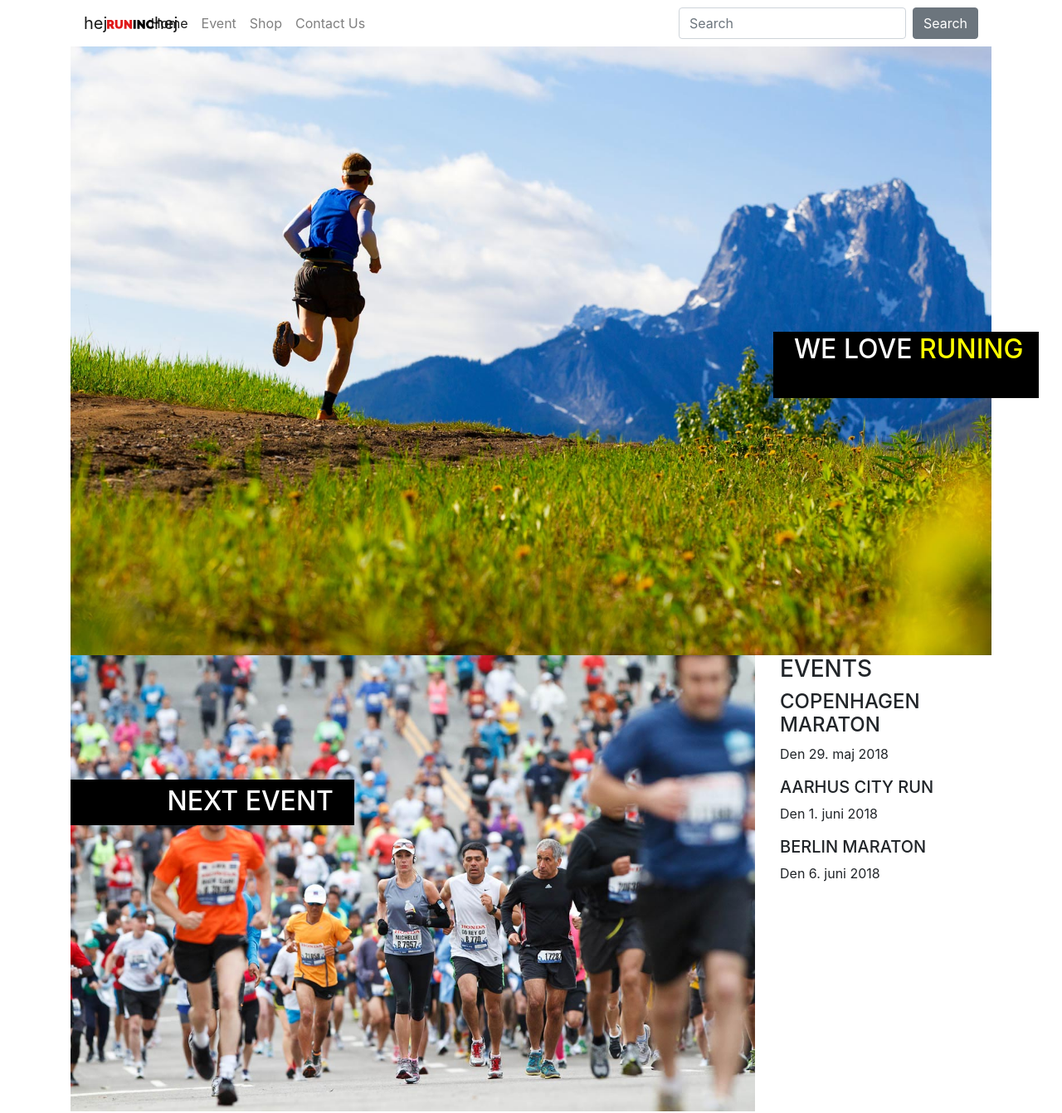
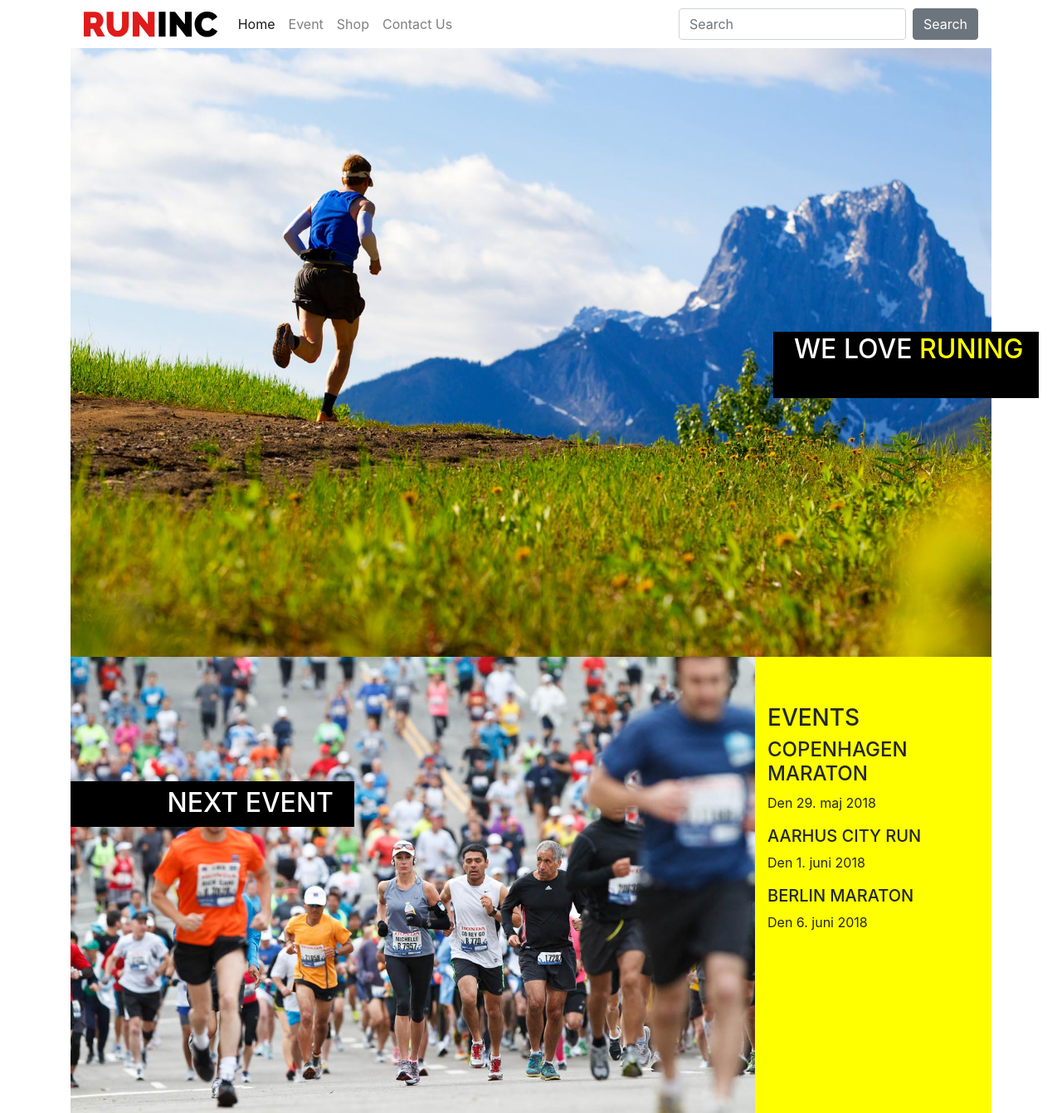
Before and after one commit to kirkemann/reactweb, a React (Create React App) app: page / in a window 1280 px wide. Shown: the whole page at 83% size. Built offline with nearby package versions, Linux system fonts and the light colour scheme.

Commit message:
Rettet img i navbar

```diff
--- a/src/components/Navbar/Navbar.js
+++ b/src/components/Navbar/Navbar.js
@@ -5,7 +5,7 @@ const Navbar = () => {
     return (
         <div className="container">
         <nav className="navbar navbar-expand-lg navbar-light bg-transparent">
-            <a className="navbar-brand" href="/">hej<img src={RunInc} alt="runins"/>hej</a>
+            <a className="img navbar-brand" href="/"><img src={RunInc} alt="runins"/></a>
                 <button className="navbar-toggler" type="button" data-toggle="collapse" data-target="#navbarSupportedContent" aria-controls="navbarSupportedContent" aria-expanded="false" aria-label="Toggle navigation">
                     <span className="navbar-toggler-icon"></span>
                 </button>
--- a/src/index.css
+++ b/src/index.css
@@ -38,3 +38,15 @@ span
   padding-top: 7px;
   text-align: right;
 }
+
+.img
+{
+  width: 15%;
+  height: 15%;
+}
+.col-3
+{
+  background-color: yellow;
+  margin-left: -15px;
+  padding-top: 5%;
+}
```
